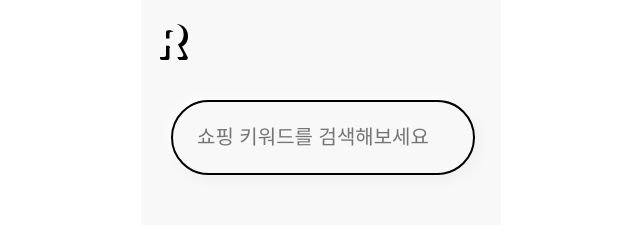
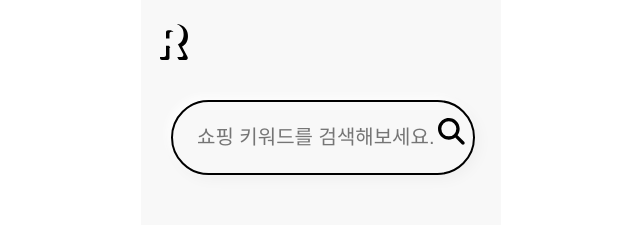
Before and after one commit to banzzak/recommendation-best-web, a Next.js app: page / in a window 1280 px wide. Shown: the top 225 px of the page, without its empty margins (319-959 px from the left). Built offline with nearby package versions, Linux system fonts and the light colour scheme.

Commit message:
Home page search bar done without component setting

```diff
--- a/components/navigation-bar.tsx
+++ b/components/navigation-bar.tsx
@@ -7,12 +7,12 @@ import type { NextPage } from "next";
 import { useRouter } from 'next/router'
 
 const NavigationBar: NextPage = () => {
-  const router = useRouter();
-  const inputRef = useRef<HTMLInputElement>(null);
-
   const handleClickBack = () => {
     router.push('/');
   }
+
+  const router = useRouter();
+  const inputRef = useRef<HTMLInputElement>(null);
 
   const onSearch = (event: React.FormEvent<HTMLFormElement>) => {
     // Stop the form from submitting and refreshing the page.
--- a/pages/[keyword].tsx
+++ b/pages/[keyword].tsx
@@ -4,7 +4,6 @@ import { GetStaticPaths, GetStaticProps } from 'next'
 import { NextPage } from 'next'
 import Head from 'next/head'
 import Link from 'next/link'
-import { useRouter } from 'next/router'
 import { useEffect } from 'react'
 import { ParsedUrlQuery } from 'querystring'
 import NavigationBar from "../components/navigation-bar";
@@ -32,11 +31,7 @@ const DetailPage: NextPage<Props> = ({hasSearchResult, keyword, recommendedKeywo
       window.scrollTo({ top: 0, left:0, behavior: 'smooth' });
     }
   }, [hasSearchResult, keyword, recommendedKeywordData]);
-  const router = useRouter();
 
-  const handleClickAbout = () => {
-    router.push('/about');
-  }
   const buttonBackgroundColor = "transparent";
   const buttonFontColor = "grey";
   const title = `베스트 ${keyword} 추천`
--- a/pages/index.tsx
+++ b/pages/index.tsx
@@ -1,9 +1,30 @@
+import styles from "../styles/Home.module.css";
+import { FontAwesomeIcon } from '@fortawesome/react-fontawesome'
+import { faSearch } from '@fortawesome/free-solid-svg-icons';
+
 import type { NextPage } from "next";
+import { useRouter } from "next/router";
 import Footer from "../components/footer";
 import WhatIsProjectR from "../components/what-is-project-r";
-import styles from "../styles/Home.module.css";
+import {useRef} from "react";
 
 const Home: NextPage = () => {
+  const router = useRouter();
+  const inputRef = useRef<HTMLInputElement>(null);
+
+  const onSearch = (event: React.FormEvent<HTMLFormElement>) => {
+    // Stop the form from submitting and refreshing the page.
+    event.preventDefault();
+    if (inputRef.current) {
+      inputRef.current.blur();
+    }
+
+    const searchQuery = event.currentTarget.searchQuery.value;
+    if (searchQuery) {
+      router.push(`/${searchQuery}`);
+    }
+  }
+
   return (
     <div className={styles.narrowScreen}>
     <div className={styles.home}>
@@ -45,11 +66,13 @@ const Home: NextPage = () => {
         <img className={styles.rChild} alt="" src="../frame-7621.svg" />
       </div>
       <div className={styles.searchBarWrapper}>
-        <input
-          className={styles.searchBar}
-          type="text"
-          placeholder="쇼핑 키워드를 검색해보세요"
-        />
+        <form className="search-form" onSubmit={onSearch}>
+          <button type="submit" className={styles.transparentButton}>
+            <FontAwesomeIcon icon={faSearch} size="2x" className={styles.searchIcon}/>
+          </button>
+          <input type="text" placeholder="쇼핑 키워드를 검색해보세요."
+          id="searchQuery" ref={inputRef} className={styles.searchBar}/>
+        </form>
       </div>
     </div>
     </div>
--- a/styles/Home.module.css
+++ b/styles/Home.module.css
@@ -133,6 +133,24 @@
 .searchBarWrapper {
   background-color: var(--bg);
 }
+.transparentButton {
+  position: absolute;
+  right: 0px;
+  top: 41%;
+  border: none;
+  background: none;
+  width: 0px;
+}
+
+.searchIcon {
+    position: absolute;
+    top: 100%;
+    right: 40px;
+    margin-top: -10px;
+    flex-wrap: nowrap;
+    color: black;
+}
+
 .searchBarWrapper {
   position: absolute;
   top: 76px;
```
